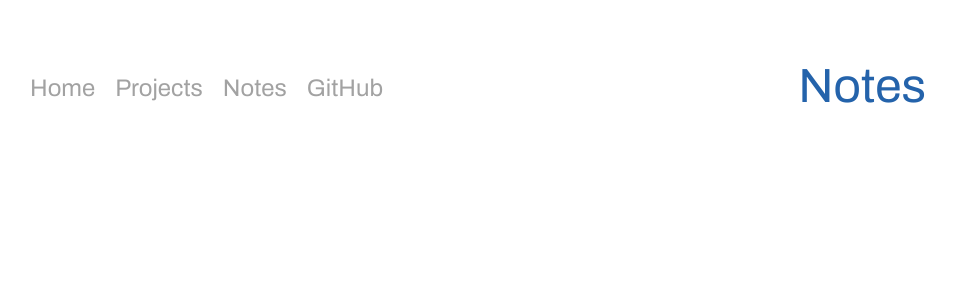
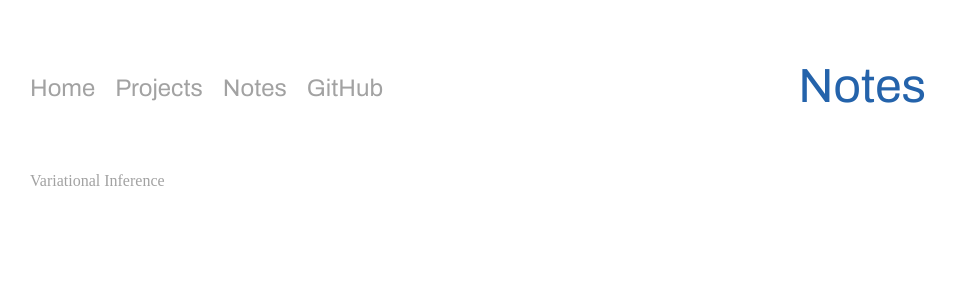
Before and after one commit to rfayyazi/rfayyazi.github.io, a Jekyll site: the page notes.html, which Jekyll copies as it is, in a window 1280 px wide. Shown: the top 300 px of the page, without its empty margins (162-1117 px from the left). Built offline with Jekyll 4.4.1, drawn with Linux system fonts in a browser that asks for light colours.

Commit message:
Update notes.html

```diff
--- a/notes.html
+++ b/notes.html
@@ -32,6 +32,9 @@
       </div>
 
       <div class='content-wrapper'>
+        <div class='notes-wrapper'>
+          <a href='notes/variational_inference.pdf'>Variational Inference</a>
+        </div>
       </div>
     </div>
   </body>
```
